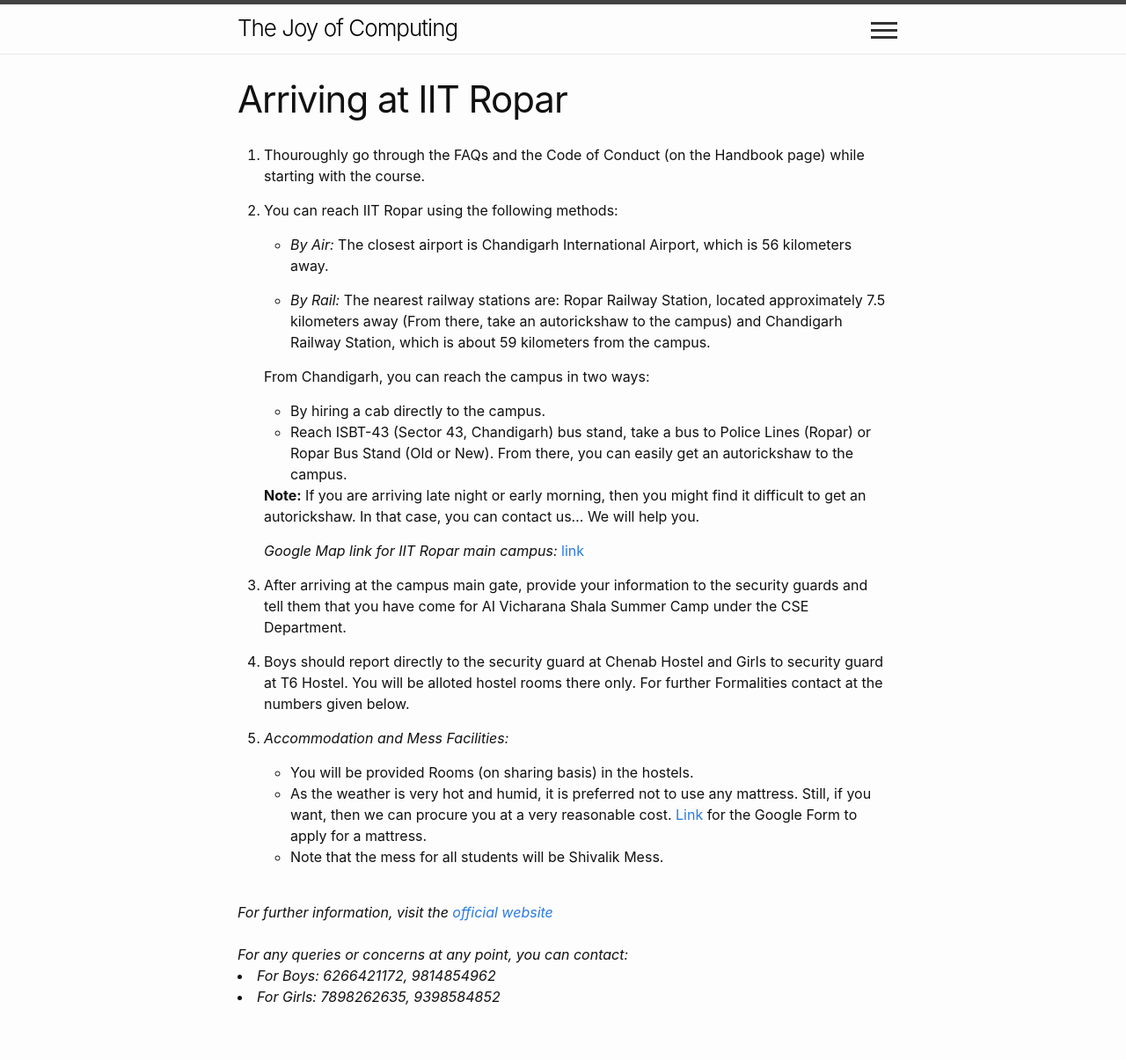
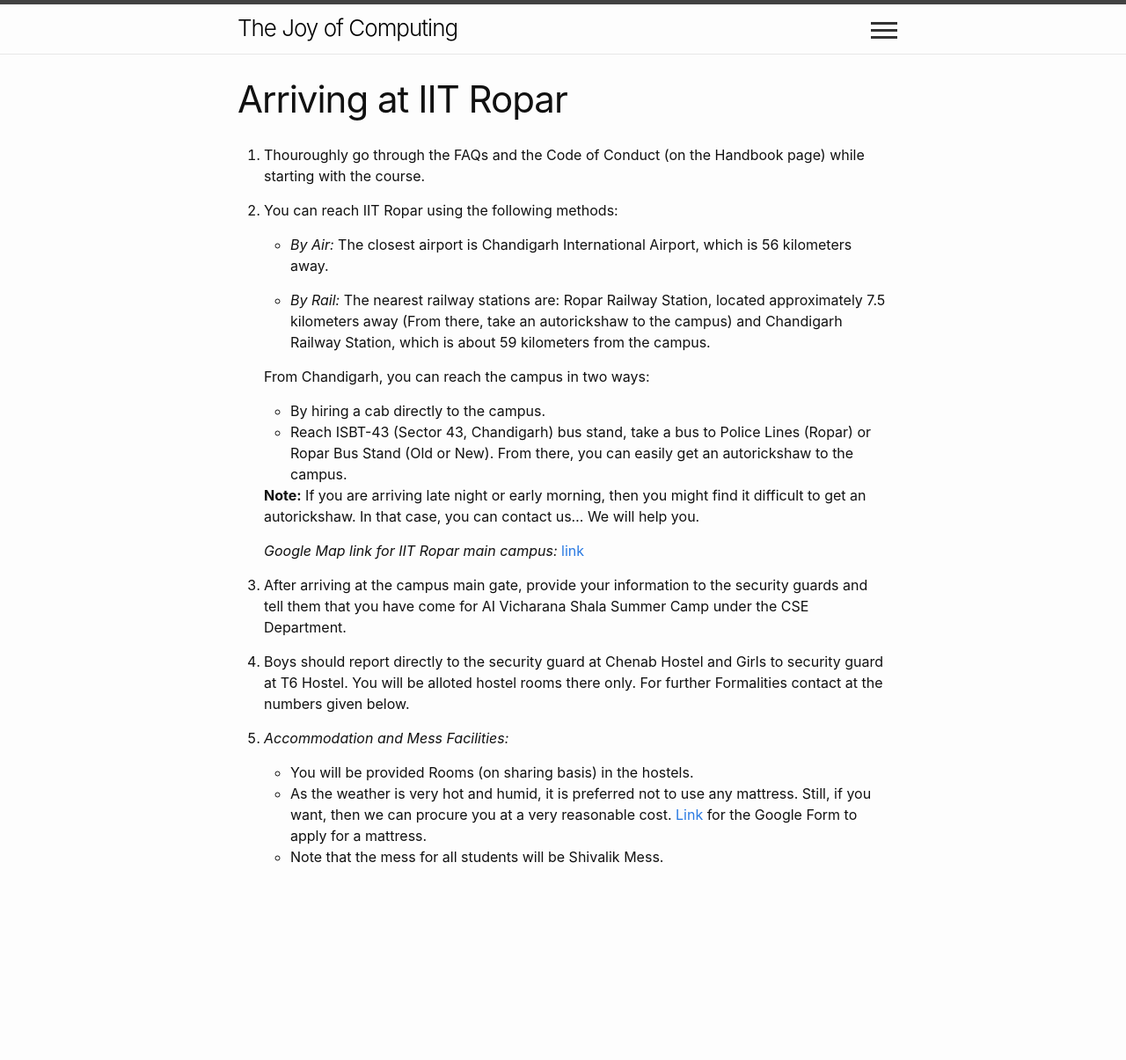
Before and after one commit to sudarshansudarshan/swagatam, a Jekyll site: the page built from Logistics.md, in a window 1280 px wide. Shown: the whole page at 88% size. Built offline with Jekyll 4.4.1, drawn with Linux system fonts in a browser that asks for light colours; after the commit the page ends 1046 px from its top, so only the background shows below that.

Commit message:
Update Logistics.md

```diff
--- a/Logistics.md
+++ b/Logistics.md
@@ -26,12 +26,3 @@ title: Arriving at IIT Ropar
 * You will be provided Rooms (on sharing basis) in the hostels.
 * As the weather is very hot and humid, it is preferred not to use any mattress. Still, if you want, then we can procure you at a very reasonable cost. [Link](https://docs.google.com/forms/d/e/1FAIpQLScDRnPN9NMS9YDPGj-XTCvA1LVgg9BobsE2vraBYACNSL16EA/viewform?usp=sf_link) for the Google Form to apply for a mattress.
 * Note that the mess for all students will be Shivalik Mess.
-
-<div> <br>
-<i>
-For further information, visit the <a href="https://sudarshansudarshan.github.io/aicamp/">official website</a><br><br>
-For any queries or concerns at any point, you can contact:<br>
-<li>For Boys: 6266421172, 9814854962</li>
-<li>For Girls: 7898262635, 9398584852</li>
-</i>
-</div>
```
